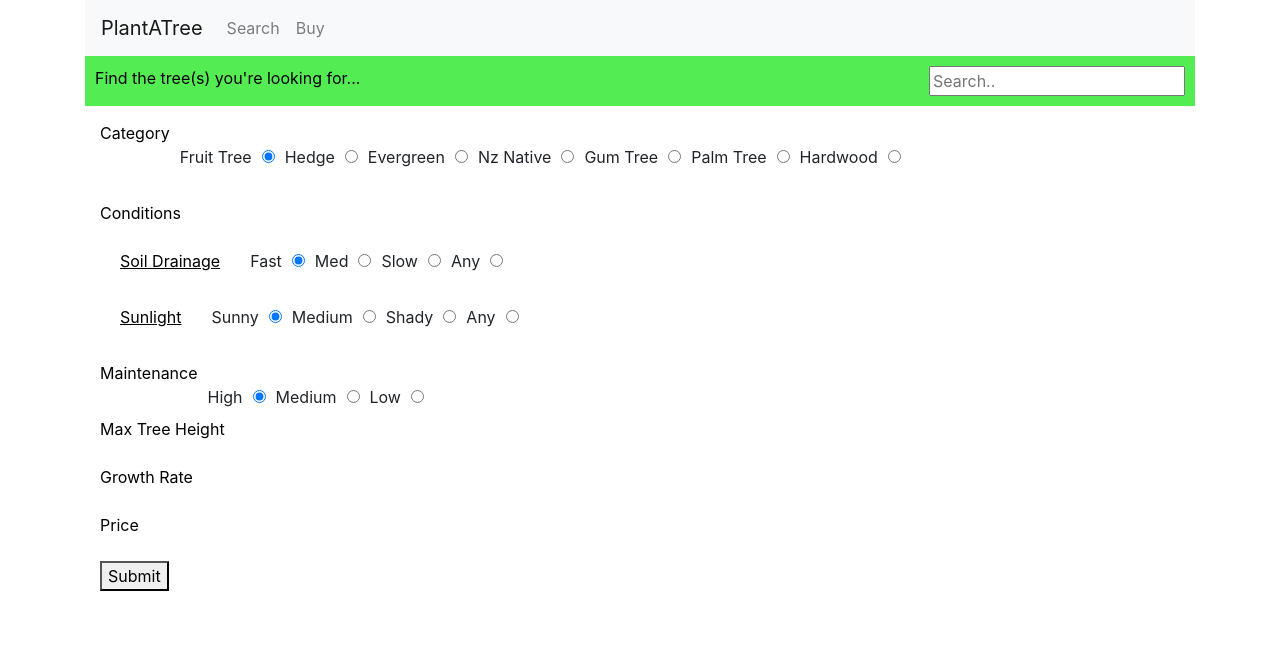
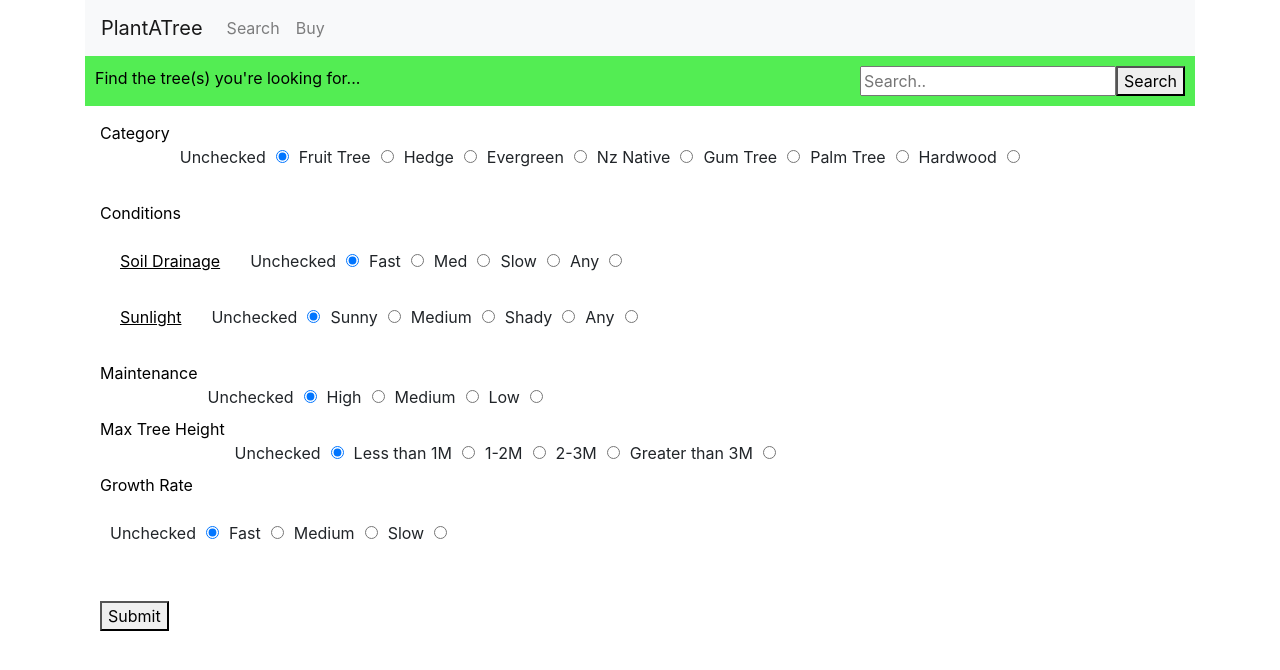
Before and after one commit to AlanaZupp/plant-a-tree, a React (Create React App) app: page /search in a window 1280 px wide. Shown: the top 670 px of the page. Built offline with nearby package versions, Linux system fonts and the light colour scheme.

Commit message:
form further fleshed out

```diff
--- a/src/components/searchpage.component.js
+++ b/src/components/searchpage.component.js
@@ -3,7 +3,10 @@ import "./searchpage.css";
 
 //array of json tree objects
 import {trees} from "./treeSelect.js";
+var results;
 
+//class that creates and holds the form for filtering between tree types upon search
+//will return list of tree objects that meet the users criteria.
 export default class SearchPage extends Component{
     render(){
         return(
@@ -11,14 +14,17 @@ export default class SearchPage extends Component{
                 <div className="searchBar">
                     <p>Find the tree(s) you're looking for...</p>
                     <div className="search">
-                        <input type="text" placeholder="Search.."></input>
+                        <input type="text" placeholder="Search.." id="searchBox"></input>
+                        <button type="button" onClick={this.searchRes}>Search</button><br/><br/>
                     </div>
                 </div>
                 <div className="options">
                     <p>Category</p><br/>
                     <form id="categoryF">
+                        <label>Unchecked</label>
+                        <input type="radio" name="category" value="none" defaultChecked/>
                         <label>Fruit Tree</label>
-                        <input type="radio" name="category" value="fruit" defaultChecked/>
+                        <input type="radio" name="category" value="fruit" />
                         <label>Hedge</label>
                         <input type="radio" name="category" value="hedge"/>
                         <label>Evergreen</label>
@@ -35,8 +41,10 @@ export default class SearchPage extends Component{
                     <p>Conditions</p><br/><br/>
                     <p className="subtitle">Soil Drainage</p>
                     <form id="soilConF">
+                        <label>Unchecked</label>
+                        <input type="radio" name="soilCon" value="none" defaultChecked/>
                         <label>Fast</label>
-                        <input type="radio" name="soilCon" value="fast" defaultChecked/>
+                        <input type="radio" name="soilCon" value="fast"/>
                         <label>Med</label>
                         <input type="radio" name="soilCon" value="medDrain"/>
                         <label>Slow</label>
@@ -46,8 +54,10 @@ export default class SearchPage extends Component{
                     </form>
                     <br/><p className="subtitle">Sunlight</p>
                     <form id="sunConF">
+                        <label>Unchecked</label>
+                        <input type="radio" name="sunCon" value="none" defaultChecked/>
                         <label>Sunny</label>
-                        <input type="radio" name="sunCon" value="sunny" defaultChecked/>
+                        <input type="radio" name="sunCon" value="sunny"/>
                         <label>Medium</label>
                         <input type="radio" name="sunCon" value="medSun"/>
                         <label>Shady</label>
@@ -57,36 +67,82 @@ export default class SearchPage extends Component{
                     </form><br/>
                     <p>Maintenance</p><br/>
                     <form id="maintenF">
+                        <label>Unchecked</label>
+                        <input type="radio" name="mainten" value="none" defaultChecked/>
                         <label>High</label>
-                        <input type="radio"  name="mainten" value="highMain" defaultChecked/>
+                        <input type="radio"  name="mainten" value="highMain"/>
                         <label>Medium</label>
                         <input type="radio"  name="mainten" value="medMain"/>
                         <label>Low</label>
                         <input type="radio"  name="mainten" value="lowMain"/>
                     </form>
-                    <p>Max Tree Height</p><br/><br/>
+                    <p>Max Tree Height</p><br/>
+                    <form id="heightF">
+                        <label>Unchecked</label>
+                        <input type="radio" name="heightV" value="none" defaultChecked/>
+                        <label>Less than 1M</label>
+                        <input type="radio"  name="heightV" value="<1"/>
+                        <label>1-2M</label>
+                        <input type="radio"  name="heightV" value="1-2"/>
+                        <label>2-3M</label>
+                        <input type="radio"  name="heightV" value="2-3"/>
+                        <label>Greater than 3M</label>
+                        <input type="radio"  name="heightV" value=">3"/>
+                    </form>
                     <p>Growth Rate</p><br/><br/>
-                    <p>Price</p><br/><br/>
+                    <form id="growthF">
+                        <label>Unchecked</label>
+                        <input type="radio" name="gRate" value="none" defaultChecked/>
+                        <label>Fast</label>
+                        <input type="radio" name="gRate" value="fastR"/>
+                        <label>Medium</label>
+                        <input type="radio" name="gRate" value="medR"/>
+                        <label>Slow</label>
+                        <input type="radio" name="gRate" value="slowR"/>
+                    </form><br/><br/>
                     <button type="button" onClick={this.check}>Submit</button><br/><br/>
                     <p id="result"></p><br/>
-                    <p id="image"></p>
                 </div>
             </div>
         )
     }
 
+    //check function for filter options
     check(){
+        results ="";
         for(var i = 0; i<trees.length;i++ )
         {
-            if((document.getElementById('categoryF').category.value===trees[i].category)&&
-            (document.getElementById('soilConF').soilCon.value===trees[i].soilCon)&&
-            (document.getElementById('sunConF').sunCon.value===trees[i].sunCon)&&
-            (document.getElementById('maintenF').mainten.value===trees[i].mainten))
+            //a really bad if statment chunk to display filtered options can work through later
+            if((document.getElementById('categoryF').category.value===trees[i].category||
+            document.getElementById('categoryF').category.value==="none")&&
+            (document.getElementById('soilConF').soilCon.value===(trees[i].soilCon)||
+            document.getElementById('soilConF').soilCon.value==="none")&&
+            (document.getElementById('sunConF').sunCon.value===trees[i].sunCon||
+            document.getElementById('sunConF').sunCon.value==="none")&&
+            (document.getElementById('maintenF').mainten.value===trees[i].mainten||
+            document.getElementById('maintenF').mainten.value==="none")&&
+            (document.getElementById('heightF').heightV.value===trees[i].heightV||
+            document.getElementById('heightF').heightV.value==="none")&&
+            (document.getElementById('growthF').gRate.value===trees[i].gRate||
+            document.getElementById('growthF').gRate.value==="none"))
             {
-                console.log("Result;"+trees[i].name);
-                document.getElementById('result').innerHTML="The Result was: "+trees[i].name;
-                document.getElementById('image').innerHTML="<img src='"+trees[i].pic+"'/>";
+                //make a long string holding search results
+                console.log("hit");
+                results+=trees[i].name+" <img src='"+trees[i].pic+"'/><br/>";
             }
         }
+        if(results!=="")
+        {
+            //change result paragraph to show the list of trees
+            document.getElementById('result').innerHTML="The Result was: "+results;
+        }
+        else
+        {
+            // this is within the for loop
+            document.getElementById('result').innerHTML="The Results show nothing";
+        }
     }
+
+    //blank search function
+    searchRes(){}
 }
--- a/src/components/treeSelect.js
+++ b/src/components/treeSelect.js
@@ -7,9 +7,11 @@ var oak = {name: "Oak",
     soilCon:"medDrain",
     sunCon:"sunny",
     mainten:"lowMain",
+    heightV:"<1",
+    gRate:"fastR",
     pic:oakpic};
 
-var spruce = {name: "Spruce", category:"hardwood", soilCon:"slow", sunCon:"shade", mainten:"medMain", pic:sprucepic};
-var jungle = {name: "Jungle", category:"hardwood", soilCon:"fast", sunCon:"medSun", mainten:"highMain", pic:junglepic};
+var spruce = {name: "Spruce", category:"hardwood", soilCon:"slow", sunCon:"shade", mainten:"medMain", heightV:"2-3", gRate:"medR", pic:sprucepic};
+var jungle = {name: "Jungle", category:"hardwood", soilCon:"fast", sunCon:"medSun", mainten:"highMain", heightV:">3", gRate:"slowR", pic:junglepic};
 var trees=[oak,spruce,jungle];
 export {trees};
```
